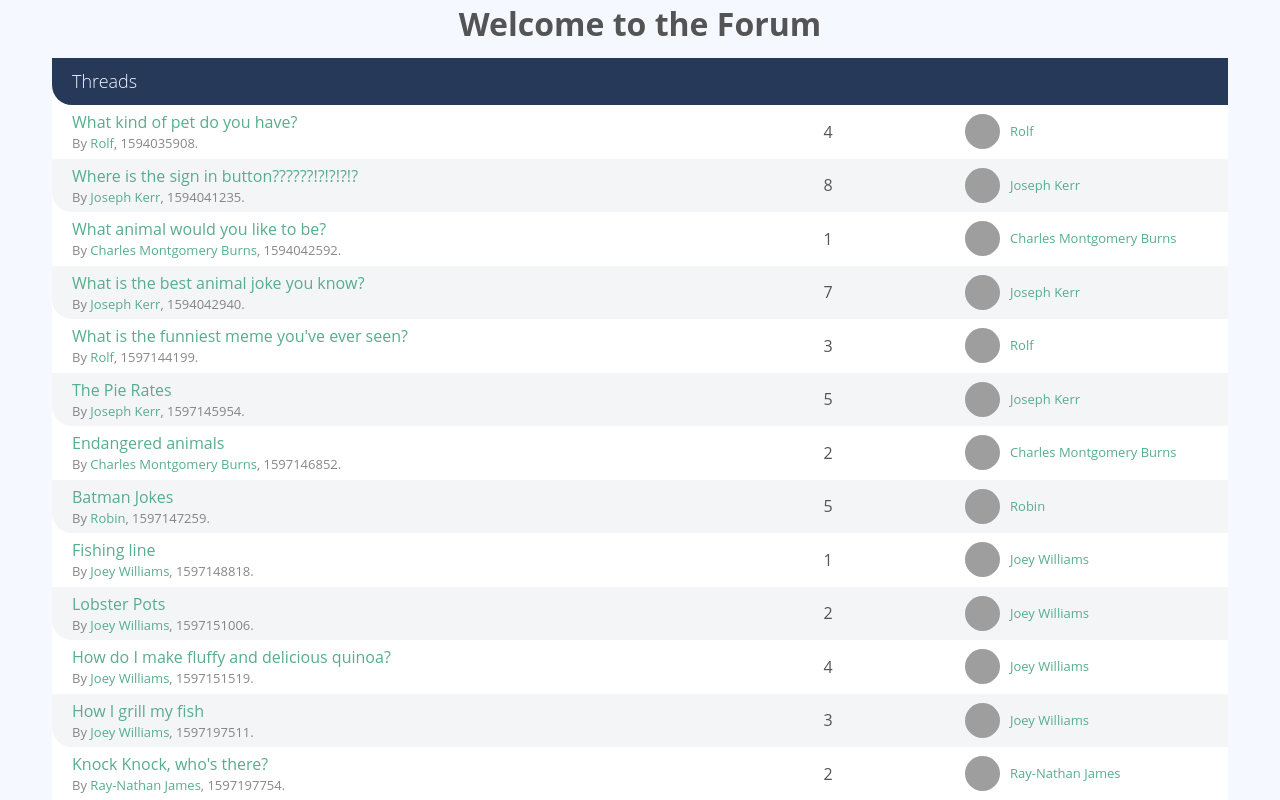
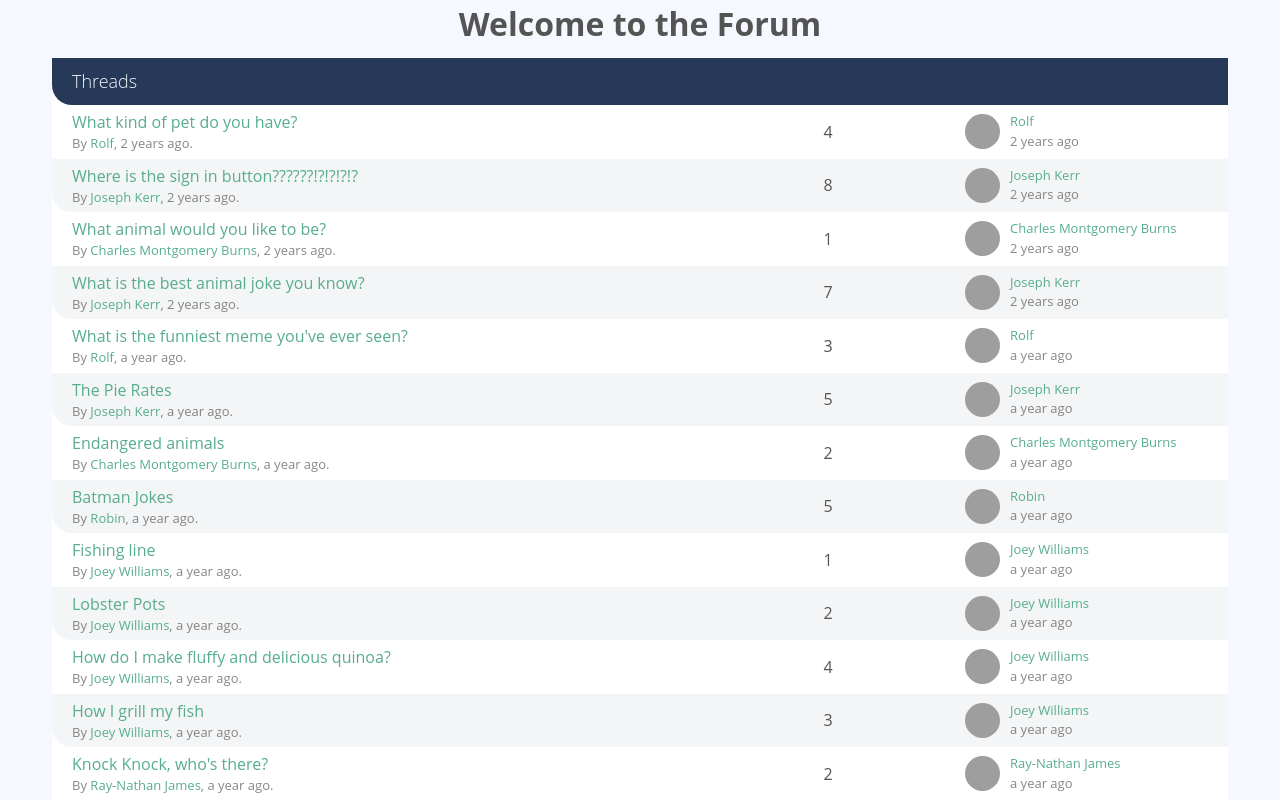
Before and after one commit to mcand/vueforum, a Vue app: page / in a window 1280 px wide. Shown: the top 800 px of the page. Built offline with nearby package versions, Linux system fonts and the light colour scheme; grey boxes are pictures that could not be loaded.

Commit message:
create base component

```diff
--- /dev/null
+++ b/src/components/AppDate.vue
@@ -0,0 +1,33 @@
+<template>
+  <span :title="humanFriendlyDate()">
+    {{diffForHumans()}}
+  </span>
+</template>
+
+<script>
+import dayjs from 'dayjs'
+import relativeTime from 'dayjs/plugin/relativeTime'
+import localizedDate from 'dayjs/plugin/localizedFormat'
+dayjs.extend(relativeTime)
+dayjs.extend(localizedDate)
+
+export default {
+  props: {
+    timestamp: {
+      required: true,
+      type: Number
+    }
+  },
+  methods: {
+    diffForHumans () {
+      return dayjs.unix(this.timestamp).fromNow()
+    },
+    humanFriendlyDate () {
+      return dayjs.unix(this.timestamp).format('llll')
+    }
+  }
+}
+</script>
+
+<style scoped>
+</style>
--- a/src/components/PostList.vue
+++ b/src/components/PostList.vue
@@ -24,8 +24,8 @@
         </div>
       </div>
 
-      <div class="post-date text-faded" :title="humanFriendlyDate(post.publishedAt)">
-        {{diffForHumans(post.publishedAt)}}
+      <div class="post-date text-faded">
+        <AppDate :timestamp="post.publishedAt" />
       </div>
 
     </div>
@@ -35,11 +35,7 @@
 
 <script>
 import sourceData from '@/data.json'
-import dayjs from 'dayjs'
-import relativeTime from 'dayjs/plugin/relativeTime'
-import localizedDate from 'dayjs/plugin/localizedFormat'
-dayjs.extend(relativeTime)
-dayjs.extend(localizedDate)
+import AppDate from '@/components/AppDate'
 
 export default {
   props: {
@@ -47,6 +43,9 @@
       required: true,
       type: Array
     }
+  },
+  components: {
+    AppDate
   },
   data () {
     return {
@@ -56,12 +55,6 @@
   methods: {
     userById (userId) {
       return this.users.find(p => p.id === userId)
-    },
-    diffForHumans (timestamp) {
-      return dayjs.unix(timestamp).fromNow()
-    },
-    humanFriendlyDate (timestamp) {
-      return dayjs.unix(timestamp).format('llll')
     }
   }
 }
--- a/src/components/ThreadList.vue
+++ b/src/components/ThreadList.vue
@@ -8,7 +8,7 @@
             <router-link :to="{name: 'Thread', params: {id: thread.id}}">{{ thread.title }}</router-link>
           </p>
           <p class="text-faded text-xsmall">
-            By <a href="#">{{ userById(thread.userId).name}}</a>, {{ thread.publishedAt}}.
+            By <a href="#">{{ userById(thread.userId).name}}</a>, <AppDate :timestamp="thread.publishedAt" />.
           </p>
         </div>
         <div class="activity">
@@ -22,7 +22,7 @@
             <p class="text-xsmall">
               <a href="#">{{ userById(thread.userId).name }}</a>
             </p>
-            <p class="text-xsmall text-faded">{{ thread.publshedAt }}</p>
+            <p class="text-xsmall text-faded"><AppDate :timestamp="thread.publishedAt" /></p>
           </div>
         </div>
       </div>
@@ -32,12 +32,16 @@
 
 <script>
 import sourceData from '@/data.json'
+import AppDate from '@/components/AppDate'
 export default {
   props: {
     threads: {
       type: Array,
       required: true
     }
+  },
+  components: {
+    AppDate
   },
   data () {
     return {
```
